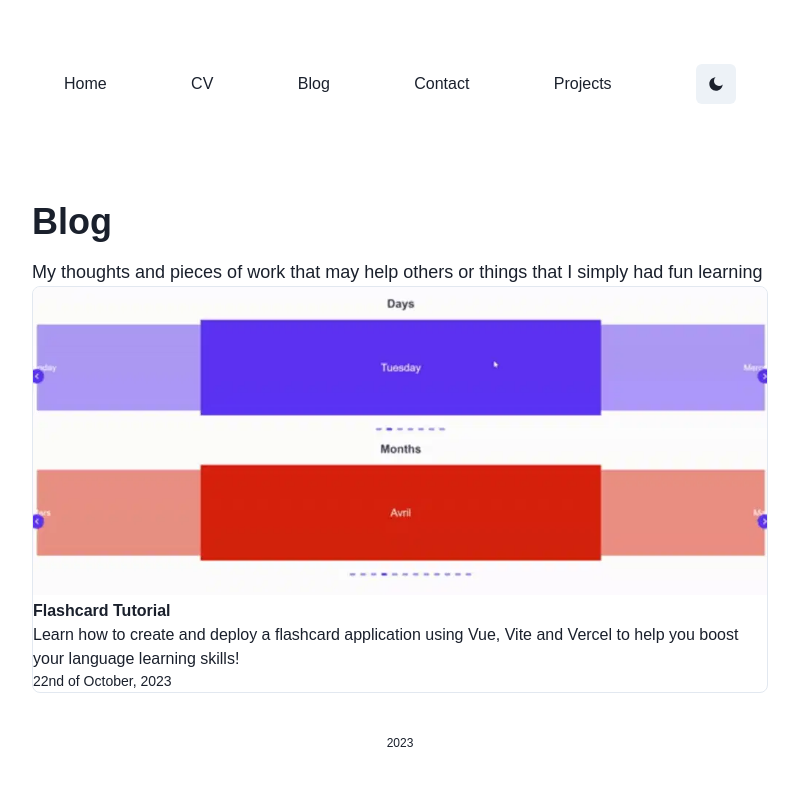
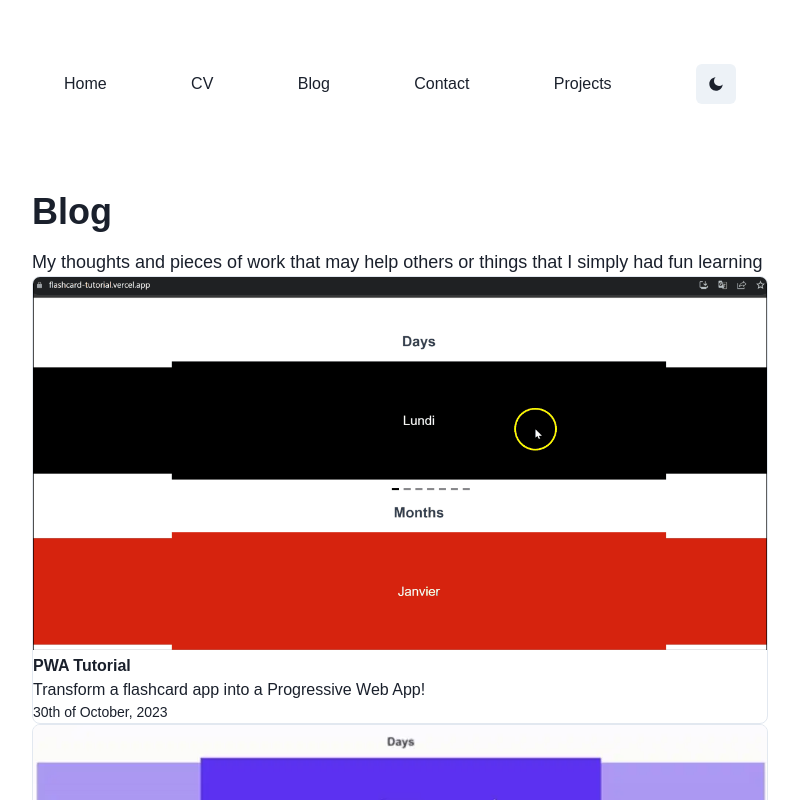
Before and after one commit to Menilek/menilek.tech-ane, a React (Vite) app: page /ane/blog in a window 1280 px wide. Shown: the top 800 px of the page, without its empty margins (240-1039 px from the left). Built offline with nearby package versions, Linux system fonts and the light colour scheme.

Commit message:
Add new blogpost
Loop through blogposts

```diff
--- a/src/components/Blogpost.tsx
+++ b/src/components/Blogpost.tsx
@@ -1,8 +1,18 @@
 import { Box, Image, LinkBox, LinkOverlay } from "@chakra-ui/react";
 const flashcard = new URL('../assets/flashcards.webp', import.meta.url).href;
+const pwa = new URL('../assets/pwa-install.gif', import.meta.url).href;
 
 const Blogpost = () => {
-    const post = {
+    const posts = [
+        {
+            url: 'https://dev.to/menilek/transform-your-flashcard-carousel-into-a-progressive-web-app-pwa-in-an-evening-10bp',
+            imagePath: pwa,
+            imageAlt: 'PWA Flashcard tutorial blogpost',
+            title: 'PWA Tutorial',
+            postDate: '30th of October, 2023',
+            description: 'Transform a flashcard app into a Progressive Web App!'
+        },
+        {
             url: 'https://dev.to/menilek/create-a-french-flashcard-carousel-in-an-evening-3hc7',
             imagePath: flashcard,
             imageAlt: 'Flashcard tutorial blogpost',
@@ -10,10 +20,14 @@ const Blogpost = () => {
             postDate: '22nd of October, 2023',
             description: 'Learn how to create and deploy a flashcard application using Vue, Vite and Vercel to help you boost your language learning skills!'
         }
+    ]
   return (
-    <LinkBox as='article'>
+    <>
+        {posts.map(post => {
+            return (
+                <LinkBox as='article' key={post.title}>
                     <Box maxW='m' borderWidth='1px' borderRadius='lg' overflow='hidden'>
-            <Image src={flashcard} alt={post.imageAlt} />
+                        <Image src={post.imagePath} alt={post.imageAlt} />
                         <Box
                         mt='1'
                         fontWeight='semibold'
@@ -33,6 +47,9 @@ const Blogpost = () => {
                         </Box>
                     </Box>
                 </LinkBox>
+            )
+        })}
+    </>
   );
 };
 
```
Lines whose indentation alone changed are shown as unchanged.
